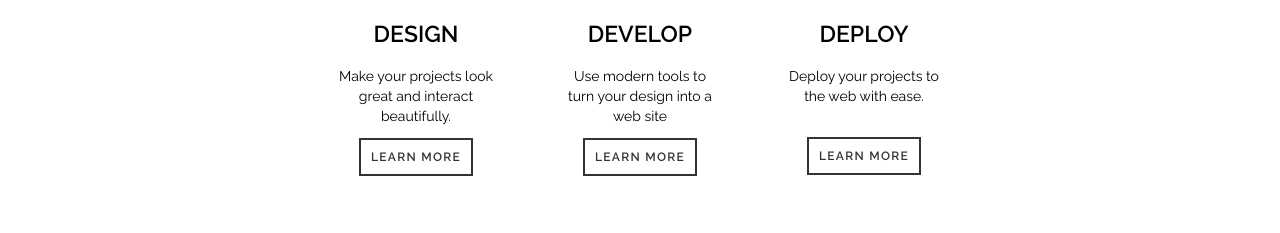
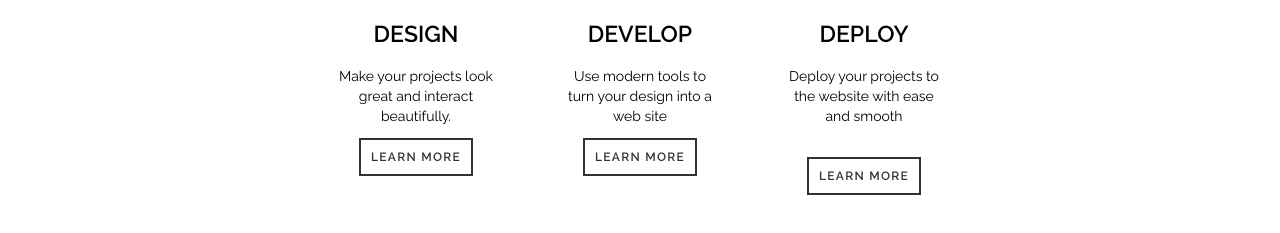
Before and after one commit to pooja123-kothawade/WebDevelopmentProjects, a plain HTML site: page BroadWayDesign/index.html in a window 1280 px wide. Shown: the part 943-1176 px from the top of the page. Drawn offline with Linux system fonts and the light colour scheme.

Commit message:
Update index.html

```diff
--- a/BroadWayDesign/index.html
+++ b/BroadWayDesign/index.html
@@ -48,7 +48,7 @@
         <div class="col">
           <img src="https://content.codecademy.com/projects/broadway/deploy.svg">
           <h2>Deploy</h2>
-          <p>Deploy your projects to the web with ease.</p><br>
+          <p>Deploy your projects to the website with ease and smooth</p><br>
           <a href="#"> Learn More</a><br>
         </div>
 
```
